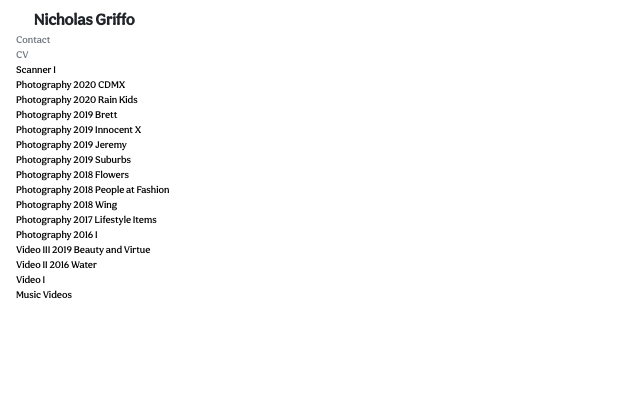
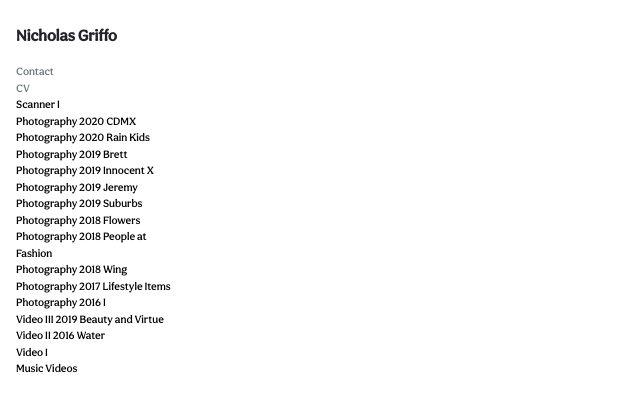
Before and after one commit to shapirobd/nickgriffo, a Flask app: page / in a window 1280 px wide. Shown: the top 411 px of the page, without its empty margins (0-640 px from the left). Run offline with Flask 2, Linux system fonts and the light colour scheme; some libraries are stand-ins or nearby versions.

Commit message:
more cosmetic tweaks

```diff
--- a/static/app.js
+++ b/static/app.js
@@ -142,12 +142,17 @@ function toggleScrollBtn(shouldBeHidden) {
 }
 
 function generateContactHTML(info) {
-	return `<div class="my-3">
-        <ul id="contact-info-list">
-            <li>Email: <a href="mailto: ${info.email}">${info.email}</a></li>
-            <li>Instagram: <a href="${info.instagram}">@dracaenaamericana</a></li>
-            <li>IMDB: <a href="${info.imdb}">${info.imdb}</a></li>
-        </ul>
+	return `<div class="col-12 my-4">
+        <div class="row justify-content-start mb-3">
+            <b>Contact</b>
+        </div>
+        <div class="row justify-content-start">
+            <ul id="contact-info-list" class="px-0">
+                <li>Email: <a href="mailto: ${info.email}">${info.email}</a></li>
+                <li>Instagram: <a href="${info.instagram}">@dracaenaamericana</a></li>
+                <li>IMDB: <a href="${info.imdb}">${info.imdb}</a></li>
+            </ul>
+        </div>
     </div>`;
 }
 
--- a/static/stylesheets/styles.css
+++ b/static/stylesheets/styles.css
@@ -25,7 +25,7 @@ body {
 
 #contact-info-list {
 	list-style-type: none;
-	font-size: 10px;
+	font-size: 11px;
 }
 
 #index-list-left {
@@ -45,11 +45,30 @@ body {
 	box-shadow: none !important;
 }
 
+#index-btn:hover {
+	transition-duration: 0.2s;
+	color: rgb(99, 140, 253);
+}
+
+#back-btn:hover {
+	color: rgb(185, 185, 185);
+	transform: scale(1.2);
+}
+
+#fwd-btn:hover {
+	color: rgb(185, 185, 185);
+	transform: scale(1.2);
+}
+
 #back-btn:focus {
 	box-shadow: none;
 }
 #fwd-btn:focus {
 	box-shadow: none;
+}
+
+.nav-link:hover {
+	color: rgb(99, 140, 253);
 }
 
 /* .btn-group {
@@ -85,7 +104,7 @@ body {
 
 .nav-link {
 	color: black;
-	font-size: 10px;
+	font-size: 11px;
 }
 
 .carousel {
--- a/templates/home.html
+++ b/templates/home.html
@@ -2,7 +2,7 @@
 <div class="container-fluid px-0">
 	<div id="main-row" class="row">
 		<div class="col-2 mx-0 py-2 pr-0 scroll" id="sidebar">
-			<div class="row justify-content-center" id="nick-griffo">
+			<div class="mx-3 my-3" id="nick-griffo">
 				<b>Nicholas Griffo</b>
 			</div>
 			<ul class="nav flex-column">
```
